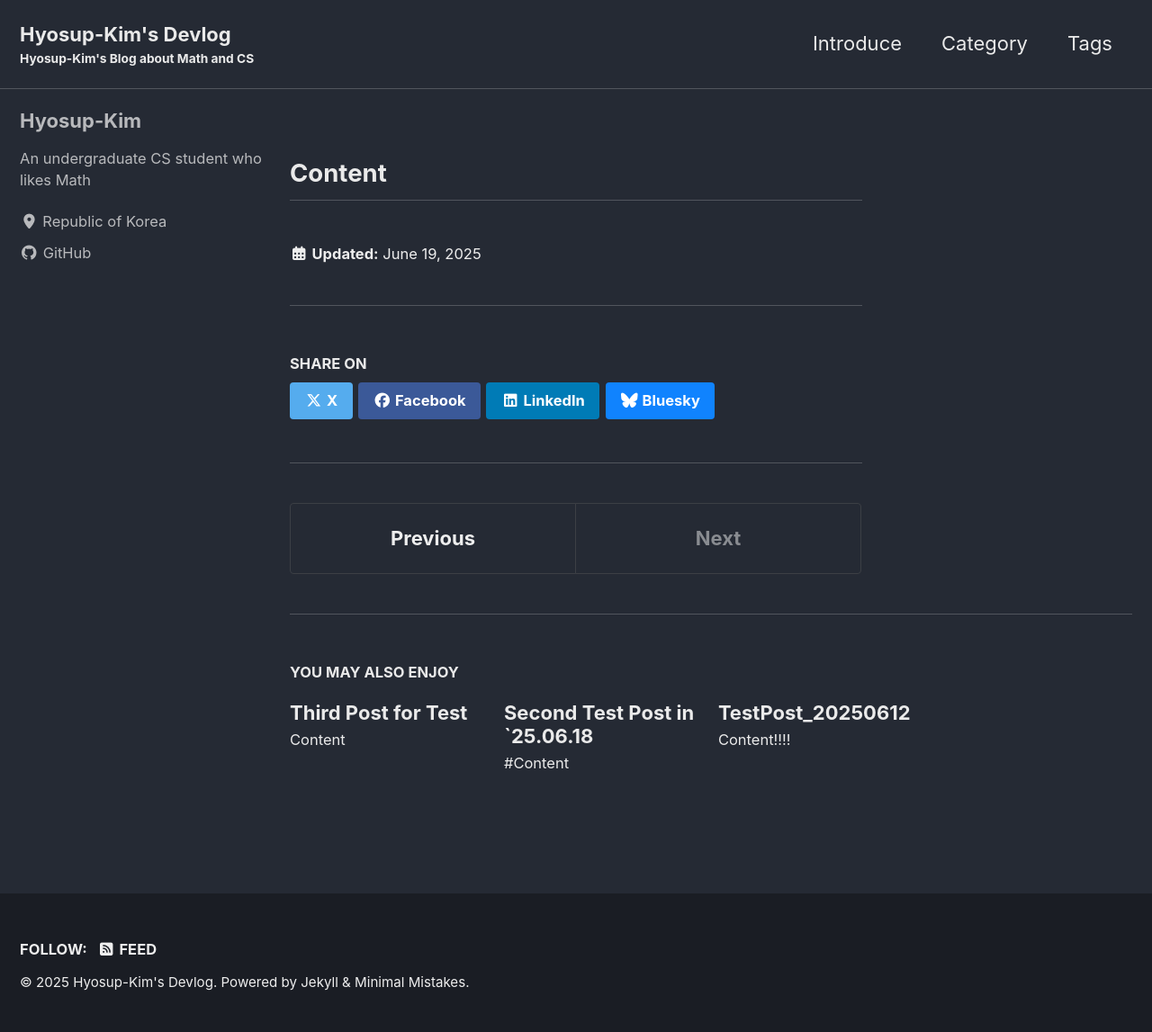
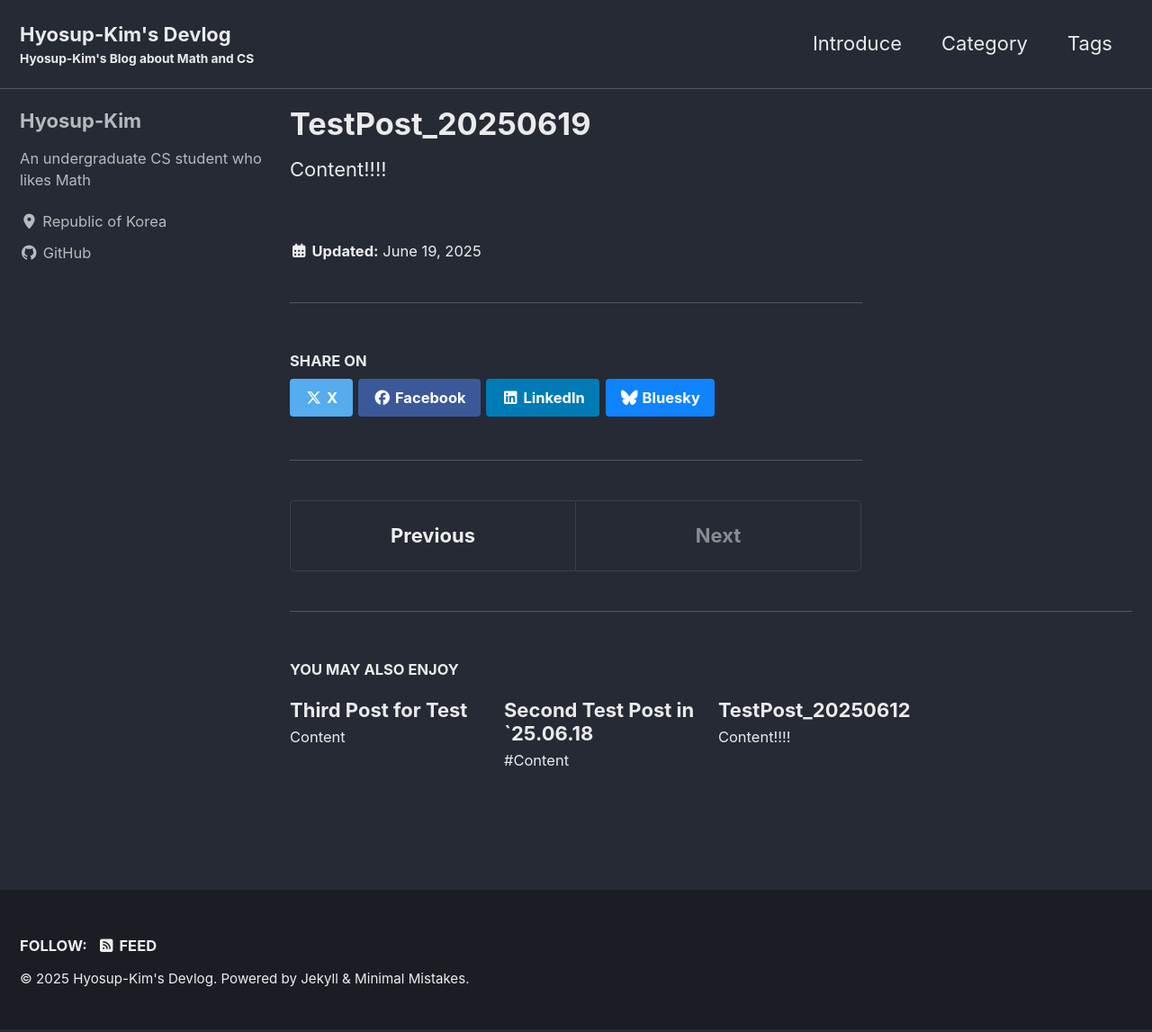
Before and after one commit to Hyosup-Kim/Hyosup-Kim-Devlog, a Jekyll site: the page built from _posts/2025-06-19-TestPost-4.md, in a window 1280 px wide. Shown: the whole page at 90% size. Built offline with Jekyll 4.4.1, drawn with Linux system fonts in a browser that asks for light colours; cached includes are drawn as plain includes; some of the changed lines change nothing that is shown.

Commit message:
Updated: 2025-06-19 13:30:57 in UTC

```diff
--- a/_posts/2025-06-19-TestPost-4.md
+++ b/_posts/2025-06-19-TestPost-4.md
@@ -1,13 +1,5 @@
 ---
-title: "TestPost, 4"
-show_date: false
-categories: "TestPost"
-tags: "TestTag1", "TestTag2"
-toc: false
-toc_label: false
-toc_icon: false
-toc_sticky: false
-last_modified_at: 2025-06-20
+title: TestPost_20250619
 ---
 
-## Content
+Content!!!!
```
